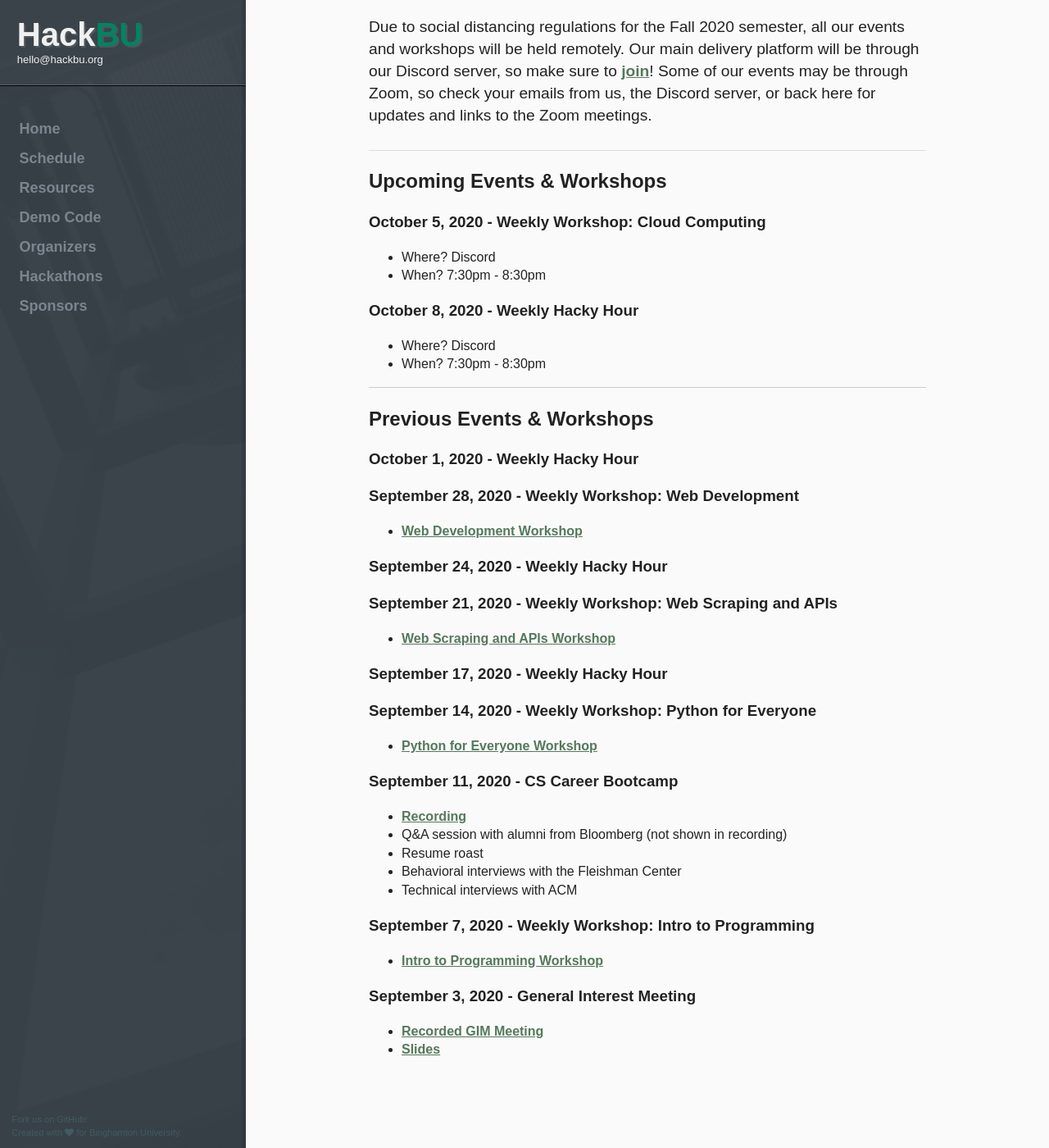
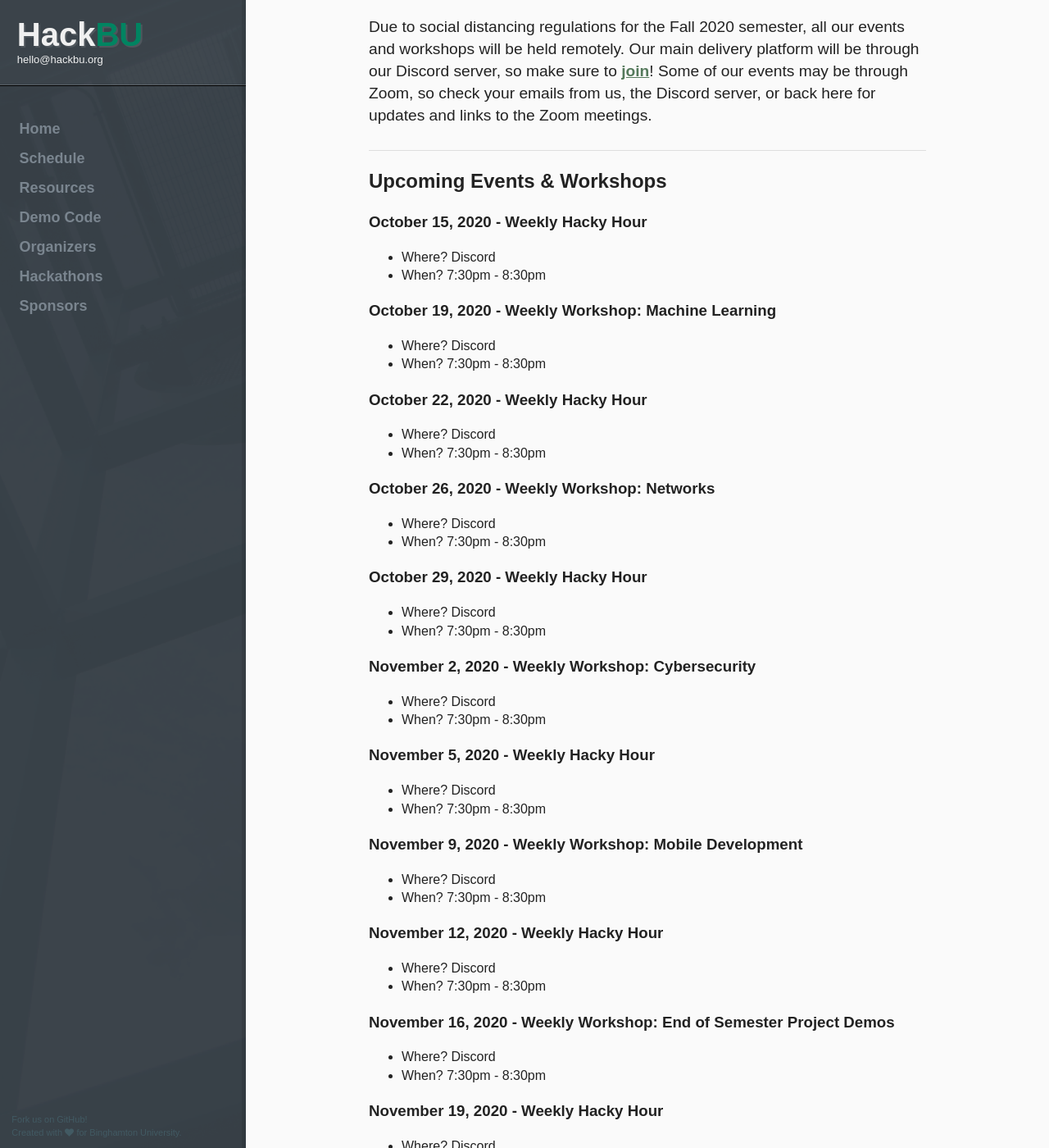
Before and after one commit to hackbinghamton/hackbinghamton.github.io, a Jekyll site: the page built from schedule/index.html, in a window 1280 px wide and 1400 px high, scrolled down 246 px. Shown: the whole window at 82% size. Built offline with Jekyll 4.4.1, drawn with Linux system fonts in a browser that asks for light colours; some of the changed text lies outside the part shown.

Commit message:
update schedule

```diff
--- a/schedule/index.html
+++ b/schedule/index.html
@@ -17,7 +17,7 @@ description: Find out where and when our weekly HackBU workshops take place
 
 <h2> Upcoming Events & Workshops </h2>
 
-      <h3> October 5, 2020 - Weekly Workshop: Cloud Computing </h3>
+      <h3> October 15, 2020 - Weekly Hacky Hour </h3>
         <ul>
           <li>
             Where? Discord
@@ -27,7 +27,98 @@ description: Find out where and when our weekly HackBU workshops take place
           </li>
         </ul>
 
-      <h3> October 8, 2020 - Weekly Hacky Hour </h3>
+        <h3> October 19, 2020 - Weekly Workshop: Machine Learning </h3>
+          <ul>
+            <li>
+              Where? Discord
+            </li>
+            <li>
+              When? 7:30pm - 8:30pm
+            </li>
+          </ul>
+
+        <h3> October 22, 2020 - Weekly Hacky Hour </h3>
+          <ul>
+            <li>
+              Where? Discord
+            </li>
+            <li>
+              When? 7:30pm - 8:30pm
+            </li>
+          </ul>
+
+        <h3> October 26, 2020 - Weekly Workshop: Networks </h3>
+          <ul>
+            <li>
+              Where? Discord
+            </li>
+            <li>
+              When? 7:30pm - 8:30pm
+            </li>
+          </ul>
+
+        <h3> October 29, 2020 - Weekly Hacky Hour </h3>
+          <ul>
+            <li>
+              Where? Discord
+            </li>
+            <li>
+              When? 7:30pm - 8:30pm
+            </li>
+          </ul>
+
+        <h3> November 2, 2020 - Weekly Workshop: Cybersecurity </h3>
+          <ul>
+            <li>
+              Where? Discord
+            </li>
+            <li>
+              When? 7:30pm - 8:30pm
+            </li>
+          </ul>
+
+        <h3> November 5, 2020 - Weekly Hacky Hour </h3>
+          <ul>
+            <li>
+              Where? Discord
+            </li>
+            <li>
+              When? 7:30pm - 8:30pm
+            </li>
+          </ul>
+
+        <h3> November 9, 2020 - Weekly Workshop: Mobile Development </h3>
+          <ul>
+            <li>
+              Where? Discord
+            </li>
+            <li>
+              When? 7:30pm - 8:30pm
+            </li>
+          </ul>
+
+        <h3> November 12, 2020 - Weekly Hacky Hour </h3>
+          <ul>
+            <li>
+              Where? Discord
+            </li>
+            <li>
+              When? 7:30pm - 8:30pm
+            </li>
+          </ul>
+
+        <h3> November 16, 2020 - Weekly Workshop: End of Semester Project Demos </h3>
+          <ul>
+            <li>
+              Where? Discord
+            </li>
+            <li>
+              When? 7:30pm - 8:30pm
+            </li>
+          </ul>
+
+
+        <h3> November 19, 2020 - Weekly Hacky Hour </h3>
           <ul>
             <li>
               Where? Discord
@@ -41,6 +132,22 @@ description: Find out where and when our weekly HackBU workshops take place
 <h2> Previous Events & Workshops </h2>
 
 <div class="article">
+
+  <h3> Octover 12, 2020 - Weekly Workshop: Data Science & Engineering Workshop </h3>
+    <ul>
+      <li>
+        <a target="_blank" href="https://github.com/HackBinghamton/DataScienceWorkshop"> Data Science & Engineering Workshop</a>
+      </li>
+    </ul>
+
+  <h3> October 8, 2020 - Weekly Hacky Hour </h3>
+
+  <h3> Octover 5, 2020 - Weekly Workshop: Cloud Computing </h3>
+    <ul>
+      <li>
+        <a target="_blank" href="https://github.com/HackBinghamton/CloudComputingWorkshop"> Cloud Computing Workshop</a>
+      </li>
+    </ul>
 
   <h3> October 1, 2020 - Weekly Hacky Hour </h3>
 
```
Lines whose indentation alone changed are shown as unchanged.
